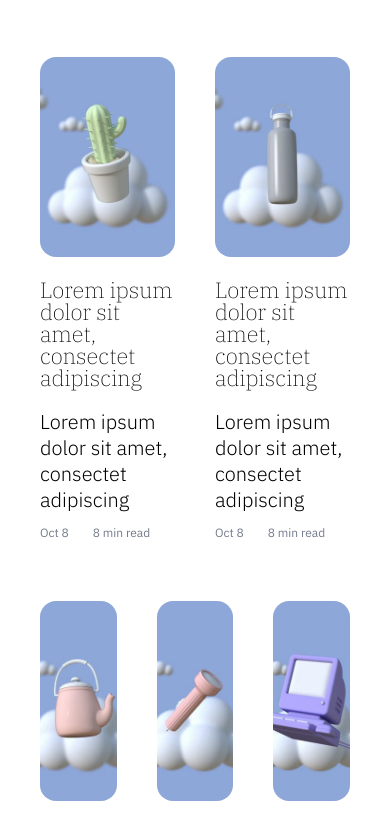
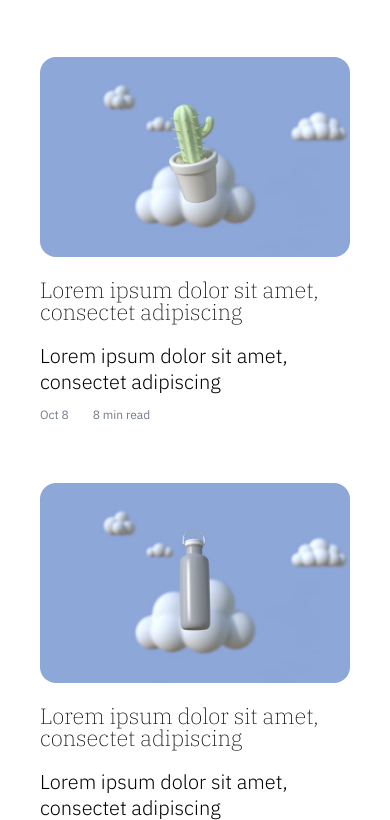
Before and after one commit to Annie-Huang/blog-post-final-project, a website: page blog.html in a window 390 px wide. Shown: the part 913-1733 px from the top of the page. Drawn offline with Linux system fonts and the light colour scheme.

Commit message:
You can easily make it responsive by wrapped everything in @media query and have grid item default spending the whole row (in mobile size)

```diff
--- a/style.css
+++ b/style.css
@@ -455,6 +455,11 @@ footer {
   grid-template-columns: repeat(6, 1fr);
 }
 
+.article-grid > * {
+  grid-column: 1 / -1;
+}
+
+@media (min-width: 40em) {
   .article-grid > *:first-child {
     grid-column: 1 / -1;
   }
@@ -471,3 +476,4 @@ footer {
   .article-grid > *:nth-child(8) {
     grid-column: span 3;
   }
+}
```
Lines whose indentation alone changed are shown as unchanged.
